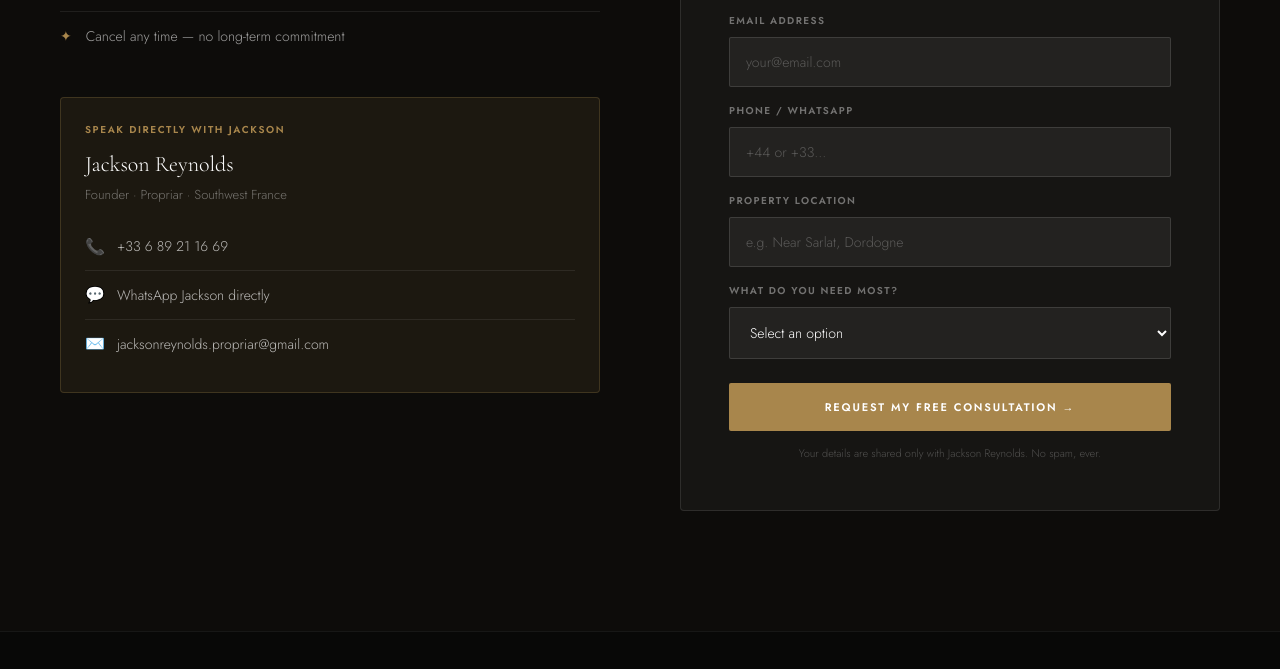
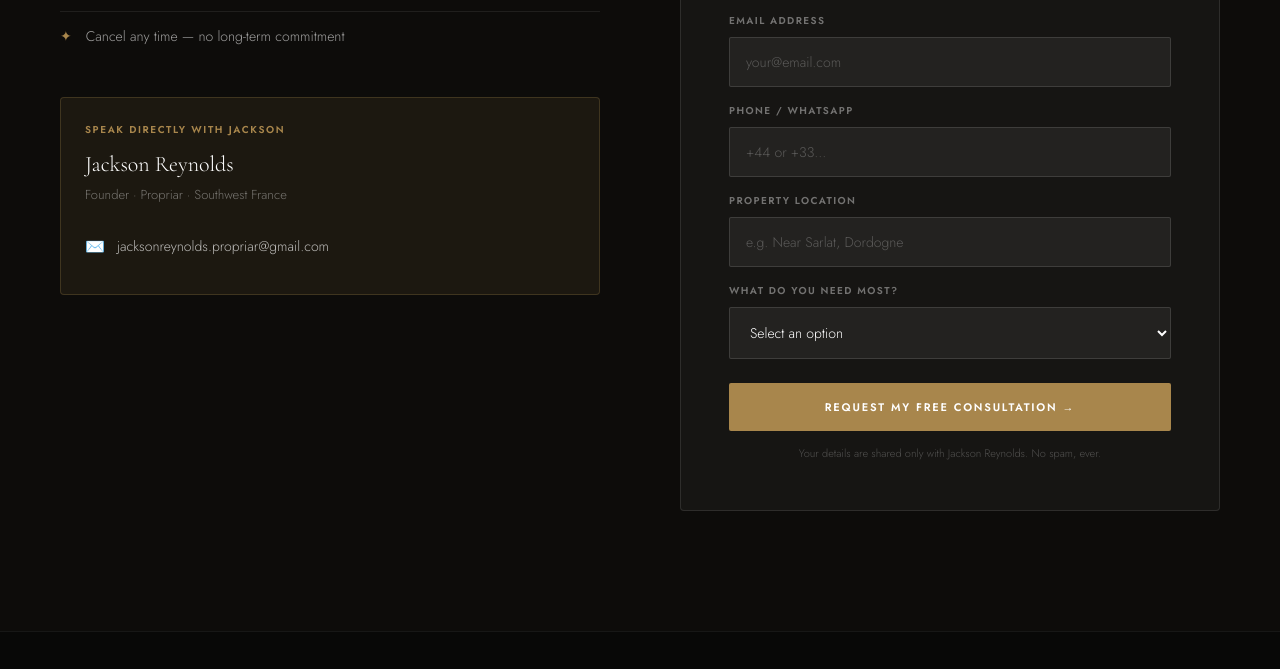
Before and after one commit to jacksonreynoldsbusiness/Propriar, a plain HTML site: page index.html in a window 1280 px wide. Shown: the part 6582-7251 px from the top of the page. Drawn offline with nearby package versions, Linux system fonts and the light colour scheme.

Commit message:
index.html

```diff
--- a/index.html
+++ b/index.html
@@ -386,7 +386,6 @@
         <li>Weekly property checks</li>
         <li>Full maintenance coordination included</li>
         <li>Rental assist & guest support</li>
-        <li>AI-powered review responses</li>
         <li>Expense tracking & receipts</li>
         <li>Priority bilingual support</li>
         <li>Dashboard + detailed monthly report</li>
@@ -464,14 +463,8 @@
       <div class="direct-contact">
         <div class="direct-contact-label">Speak directly with Jackson</div>
         <div class="direct-contact-name">Jackson Reynolds<br><span class="direct-contact-sub">Founder · Propriar · Southwest France</span></div>
-        <a href="tel:+33689211669" class="contact-link">
-          <span class="contact-link-icon">📞</span>
-          <span class="contact-link-text">+33 6 89 21 16 69</span>
-        </a>
-        <a href="https://wa.me/33689211669" target="_blank" class="contact-link">
-          <span class="contact-link-icon">💬</span>
-          <span class="contact-link-text">WhatsApp Jackson directly</span>
-        </a>
+
+
         <a href="mailto:jacksonreynolds.propriar@gmail.com" class="contact-link">
           <span class="contact-link-icon">✉️</span>
           <span class="contact-link-text">jacksonreynolds.propriar@gmail.com</span>
@@ -516,7 +509,7 @@
       <div class="form-success" id="formSuccess">
         <div class="form-success-icon">✦</div>
         <h4>Thank you — we'll be in touch</h4>
-        <p>Jackson will contact you within 24 hours to arrange your free consultation. In the meantime, feel free to WhatsApp directly on <strong style="color:var(--gold)">+33 6 89 21 16 69</strong>.</p>
+        <p>Jackson will contact you within 24 hours to arrange your free consultation. In the meantime, feel free to email directly at <strong style="color:var(--gold)">jacksonreynolds.propriar@gmail.com</strong>.</p>
       </div>
     </div>
   </div>
@@ -529,7 +522,6 @@
     <a href="#services">Services</a>
     <a href="#pricing">Pricing</a>
     <a href="#contact">Contact</a>
-    <a href="https://wa.me/33689211669" target="_blank">WhatsApp</a>
   </div>
   <div class="footer-copy">© 2025 Propriar · Jackson Reynolds · Southwest France</div>
 </footer>
```
